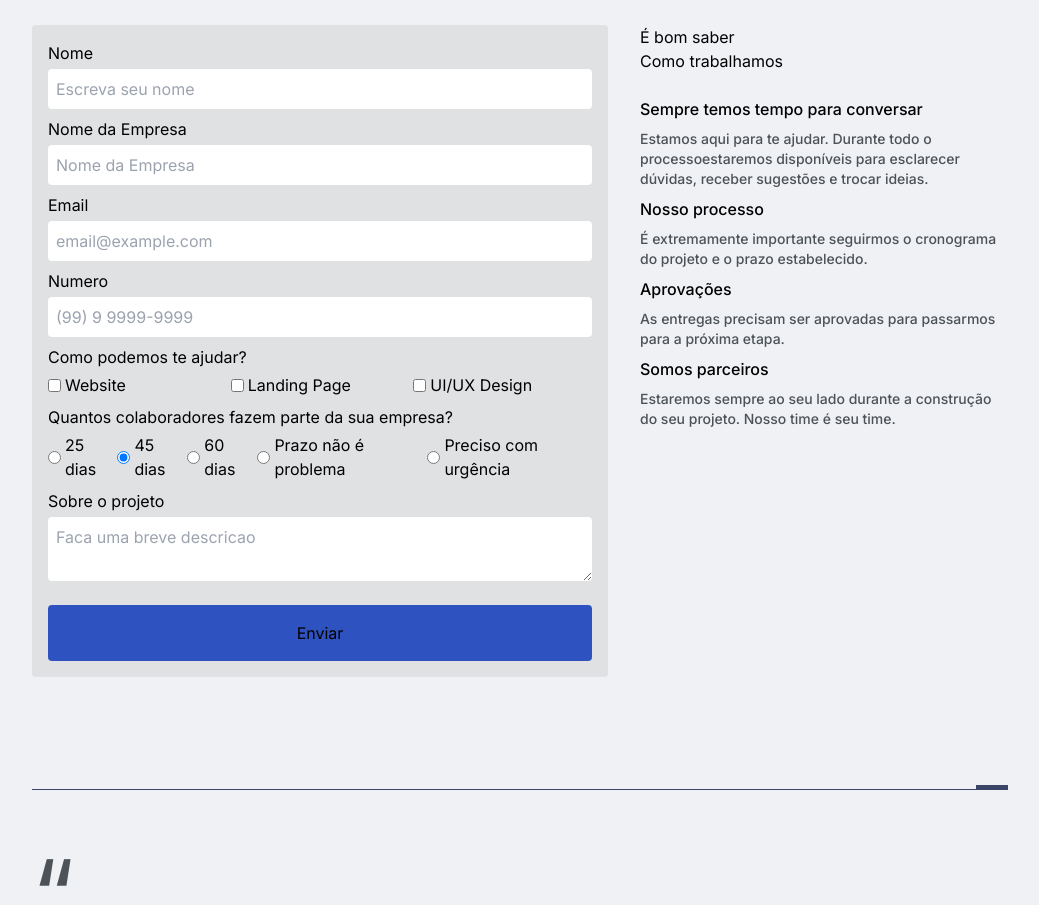
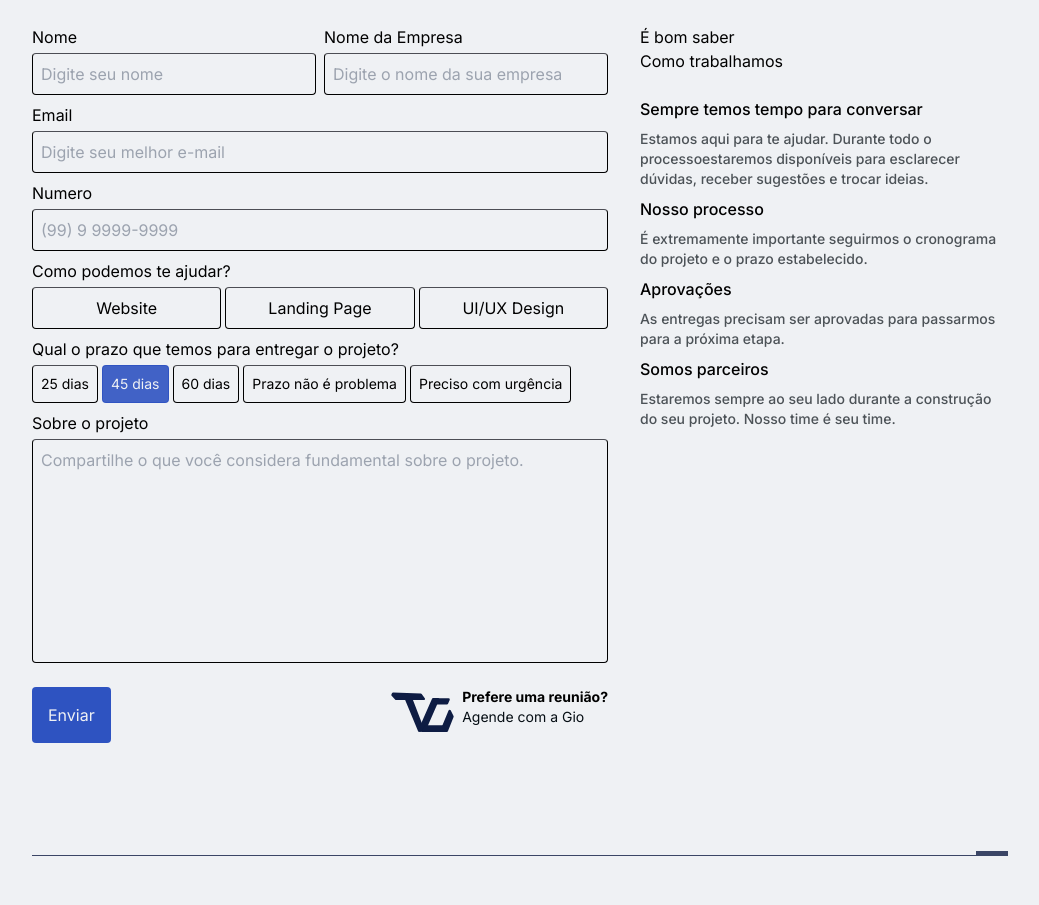
Before and after one commit to GomidesTs/site-gomides-web, a Next.js app: page /contact in a window 1280 px wide. Shown: the part 900-1805 px from the top of the page, without its empty margins (120-1159 px from the left). Built offline with nearby package versions, Linux system fonts and the light colour scheme.

Commit message:
docs: text and style
Changing placeholder texts and styling

```diff
--- a/src/components/Form/Form.tsx
+++ b/src/components/Form/Form.tsx
@@ -1,5 +1,6 @@
 'use client';
 
+import { Logo } from '../Logo';
 import { useDiscord } from './useDiscord';
 
 export const Form = () => {
@@ -15,16 +16,17 @@ export const Form = () => {
   return (
     <form
       onSubmit={handleSubmit(handleFormSubmit)}
-      className="m-auto flex w-full max-w-xl flex-col gap-2 rounded bg-white-100 p-4"
+      className="m-auto flex w-full max-w-xl flex-col gap-2"
     >
-      <div className="flex flex-col gap-1">
+      <div className="flex flex-col gap-2 lg:flex-row">
+        <div className="flex w-full flex-col gap-1">
           <label htmlFor="name">Nome</label>
           <input
             id="name"
             type="text"
             {...register('fields.name')}
-          placeholder="Escreva seu nome"
-          className="rounded p-2"
+            placeholder="Digite seu nome"
+            className="rounded border border-t-gray-500/80 bg-white-300 p-2 focus:border-blue-300 focus:outline-none focus:ring-1"
           />
           {errors.fields?.name?.message && (
             <p className="text-red-500 transition-all duration-500">
@@ -33,20 +35,21 @@ export const Form = () => {
           )}
         </div>
 
-      <div className="flex flex-col gap-1">
+        <div className="flex w-full flex-col gap-1">
           <label htmlFor="company">Nome da Empresa</label>
           <input
             id="company"
             type="text"
             {...register('fields.company')}
-          placeholder="Nome da Empresa"
-          className="rounded p-2"
+            placeholder="Digite o nome da sua empresa"
+            className="rounded border border-t-gray-500/80 bg-white-300 p-2 focus:border-blue-300 focus:outline-none focus:ring-1"
           />
           {errors.fields?.company?.message && (
             <p className="text-red-500 transition-all duration-500">
               {errors.fields?.company?.message}
             </p>
           )}
+        </div>
       </div>
 
       <div className="flex flex-col gap-1">
@@ -55,8 +58,8 @@ export const Form = () => {
           id="email"
           type="text"
           {...register('fields.email')}
-          placeholder="email@example.com"
-          className="rounded p-2"
+          placeholder="Digite seu melhor e-mail"
+          className="rounded border border-t-gray-500/80 bg-white-300 p-2 focus:border-blue-300 focus:outline-none focus:ring-1"
         />
         {errors.fields?.email?.message && (
           <p className="text-red-500 transition-all duration-500">
@@ -72,7 +75,7 @@ export const Form = () => {
           type="tel"
           {...register('fields.phone')}
           placeholder="(99) 9 9999-9999"
-          className="rounded p-2"
+          className="rounded border border-t-gray-500/80 bg-white-300 p-2 focus:border-blue-300 focus:outline-none focus:ring-1"
         />
         {errors.fields?.phone?.message && (
           <p className="text-red-500 transition-all duration-500">
@@ -85,54 +88,58 @@ export const Form = () => {
         <h6>Como podemos te ajudar?</h6>
         <div className="flex gap-1">
           {optionsServices.map((service) => (
-            <div
-              key={service.value}
-              className="flex w-full items-center justify-between"
-            >
-              <div className="flex flex-grow-0 items-center gap-1">
+            <div key={service.value} className="w-full">
+              <div className="flex flex-grow-0 items-center">
                 <input
                   id={service.value}
                   type="checkbox"
                   {...register('fields.services')}
                   value={service.value}
-                  className="rounded p-2"
+                  className="peer/draft hidden rounded border border-gray-500/80 bg-white-300 p-2 focus:border-blue-300 focus:outline-none focus:ring-1"
                 />
-                <label htmlFor={service.value}>{service.label}</label>
+                <label
+                  htmlFor={service.value}
+                  className="flex w-full items-center justify-center rounded border border-t-gray-500/80 p-2 hover:bg-blue-300/50 peer-checked/draft:border-blue-300/90 peer-checked/draft:bg-blue-300/90 peer-checked/draft:text-white-300"
+                >
+                  {service.label}
+                </label>
               </div>
             </div>
           ))}
+        </div>
         {errors.fields?.services?.message && (
           <p className="text-red-500 transition-all duration-500">
             {errors.fields?.services?.message}
           </p>
         )}
       </div>
-      </div>
 
       <div className="flex flex-col gap-1">
-        <h6>Quantos colaboradores fazem parte da sua empresa?</h6>
-        <div className="flex gap-1">
+        <h6>Qual o prazo que temos para entregar o projeto?</h6>
+        <div className="flex gap-1 ">
           {optionsTerm.map((term) => (
-            <div
-              key={term.value}
-              className="flex-grow-1 flex items-center gap-1"
-            >
+            <div key={term.value} className="flex items-center gap-1 text-sm">
               <input
                 id={term.value}
                 type="radio"
                 {...register('fields.term')}
                 value={term.value}
-                className="rounded p-2"
+                className="peer/draft hidden rounded border border-t-gray-500/80 bg-white-300 p-2 focus:border-blue-300 focus:outline-none focus:ring-1"
               />
-              <label htmlFor={term.value}>{term.label}</label>
+              <label
+                htmlFor={term.value}
+                className="rounded border border-t-gray-500/80 p-2 hover:bg-blue-300/50 peer-checked/draft:border-blue-300/90 peer-checked/draft:bg-blue-300/90 peer-checked/draft:text-white-300"
+              >
+                {term.label}
+              </label>
             </div>
           ))}
+        </div>
         {errors.fields?.term?.message && (
           <p className="text-red-500 transition-all duration-500">
             {errors.fields?.term?.message}
           </p>
         )}
-        </div>
       </div>
 
       <div className="flex flex-col gap-1">
@@ -140,8 +147,8 @@ export const Form = () => {
         <textarea
           id="description"
           {...register('fields.description')}
-          placeholder="Faca uma breve descricao"
-          className="rounded p-2"
+          placeholder="Compartilhe o que você considera fundamental sobre o projeto."
+          className="h-56 resize-none rounded border border-t-gray-500/80 bg-white-300 p-2 focus:border-blue-300 focus:outline-none focus:ring-1"
         />
         {errors.fields?.description?.message && (
           <p className="text-red-500 transition-all duration-500">
@@ -150,9 +157,24 @@ export const Form = () => {
         )}
       </div>
 
-      <button type="submit" className="mt-4 rounded bg-blue-300 p-4">
+      <div className="flex justify-between">
+        <button
+          type="submit"
+          className="mt-4 rounded bg-blue-300 p-4 text-white-300"
+        >
           Enviar
         </button>
+
+        <div className="flex items-center gap-2">
+          <Logo />
+          <div>
+            <h6 className="text-sm font-bold">Prefere uma reunião?</h6>
+            <p className="cursor-pointer text-sm text-black-500">
+              Agende com a Gio
+            </p>
+          </div>
+        </div>
+      </div>
     </form>
   );
 };
```
Lines whose indentation alone changed are shown as unchanged.
